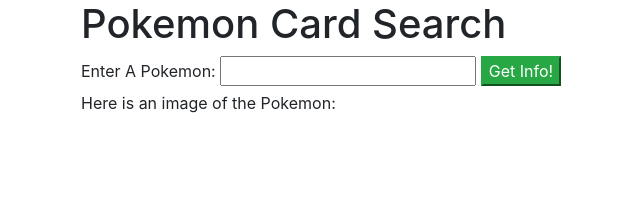
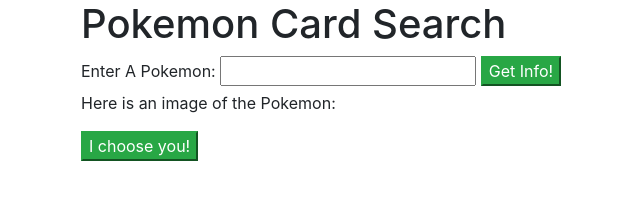
Before and after one commit to shanencross/pokemon-battle, a website built with webpack: page src/index.html in a window 1280 px wide. Shown: the whole page, without its empty margins (4-644 px from the left). Built offline with nearby package versions, Linux system fonts and the light colour scheme.

Commit message:
Add UI for selection button
Co-authored-by: Theron Packus <tlpackus@gmail.com>

```diff
--- a/src/index.html
+++ b/src/index.html
@@ -13,7 +13,10 @@
 		</form>
 		<div class="showErrors"></div>
 		<div class="showData"></div>
-		<p>Here is an image of the Pokemon:<span id="showImage"></span></p>
+		<p>Here is an image of the Pokemon: <span id="showImage"></span></p>
+		<div class="hiddenButton">
+			<button class="btn-success" id="selectButton">I choose you!</button>
+		</div>
 	</div>
 
 </body>
```
